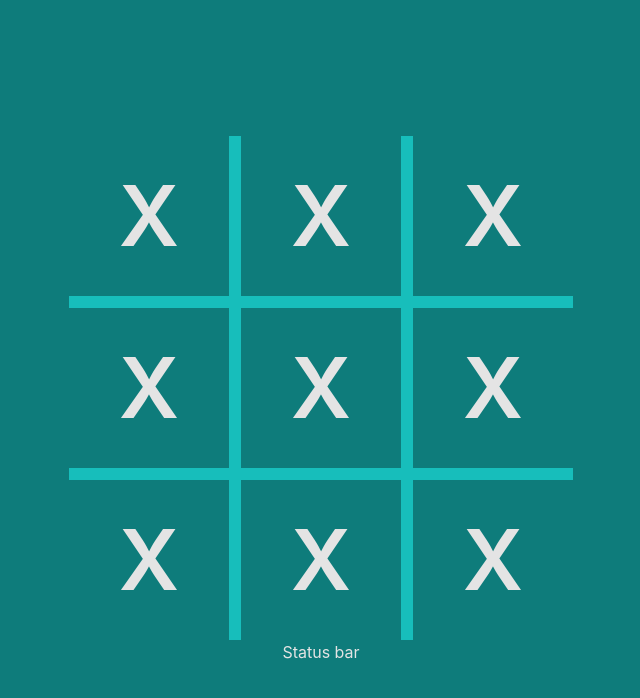
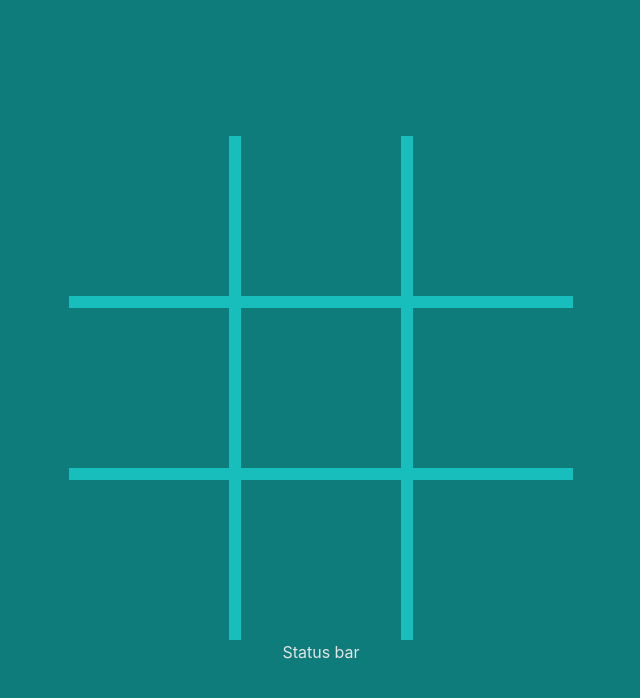
Before and after one commit to LeeCharltonH/tic-tac-toe, a React (Create React App) app: page / in a window 1280 px wide. Shown: the top 698 px of the page, without its empty margins (319-959 px from the left). Built offline with nearby package versions, Linux system fonts and the light colour scheme.

Commit message:
Add card logic to display current players selection

```diff
--- a/package.json
+++ b/package.json
@@ -14,7 +14,8 @@
     "react-dom": "^18.3.1",
     "react-scripts": "5.0.1",
     "typescript": "^4.9.5",
-    "web-vitals": "^2.1.4"
+    "web-vitals": "^2.1.4",
+    "zustand": "^4.5.4"
   },
   "scripts": {
     "start": "react-scripts start",
--- a/src/App.tsx
+++ b/src/App.tsx
@@ -1,14 +1,16 @@
 import { Card } from './Components/Card/Card';
 import { Grid } from './Components/Grid/Grid';
+import { useSetNextPlayer } from './stores/gameStatusStore';
 
 const App = () => {
-  const cardValues = Array(9).fill('X');
+  const cardValues = Array(9).fill(null);
+  const setNextPlayer = useSetNextPlayer();
 
   return (
     <main className="bg-dark-cyan min-h-screen flex flex-col justify-center items-center">
       <Grid>
         {cardValues.map((cardValue, index) => (
-          <Card key={index} content={cardValue} />
+          <Card key={index} content={cardValue} onClick={setNextPlayer} />
         ))}
       </Grid>
       <div>Status bar</div>
--- a/src/Components/Card/Card.tsx
+++ b/src/Components/Card/Card.tsx
@@ -1,11 +1,26 @@
+import { useState } from 'react';
+import { useCurrentPlayer } from '../../stores/gameStatusStore';
+
 interface CardProps {
   content: string;
+  onClick: () => void;
 }
 
-export const Card = ({ content }: CardProps) => {
+export const Card = ({ content, onClick }: CardProps) => {
+  const [cardContent, setCardContent] = useState(content);
+  const currentPlayer = useCurrentPlayer();
+
+  const onClickHandler = () => {
+    setCardContent(currentPlayer);
+    onClick();
+  };
+
   return (
-    <div className="text-[44px] md:text-[84px] font-semibold bg-dark-cyan aspect-square w-20 md:w-40 flex justify-center items-center cursor-pointer">
-      {content}
-    </div>
+    <button
+      onClick={onClickHandler}
+      disabled={!!cardContent}
+      className="text-[44px] md:text-[84px] font-semibold bg-dark-cyan aspect-square w-20 md:w-40 flex justify-center items-center cursor-pointer">
+      {cardContent}
+    </button>
   );
 };
--- /dev/null
+++ b/src/consts.ts
@@ -0,0 +1,4 @@
+export const players = {
+  X: 'X',
+  O: 'O'
+} as const;
--- /dev/null
+++ b/src/stores/gameStatusStore.ts
@@ -0,0 +1,19 @@
+import { create } from 'zustand';
+import { AvailablePlayers } from '../types';
+
+interface GameStatusStore {
+  currentPlayer: AvailablePlayers;
+  setNextPlayer: () => void;
+}
+
+const useGameStatusStore = create<GameStatusStore>((set) => ({
+  currentPlayer: 'X',
+  setNextPlayer: () =>
+    set((state) => {
+      const nextPlayer = state.currentPlayer === 'X' ? 'O' : 'X';
+      return { currentPlayer: nextPlayer };
+    })
+}));
+
+export const useCurrentPlayer = () => useGameStatusStore((state) => state.currentPlayer);
+export const useSetNextPlayer = () => useGameStatusStore((state) => state.setNextPlayer);
--- /dev/null
+++ b/src/types.ts
@@ -0,0 +1,3 @@
+import { players } from './consts';
+
+export type AvailablePlayers = (typeof players)[keyof typeof players];
```
Also changed, not shown: 1 other file (tests, documents, lock files or other folders).
